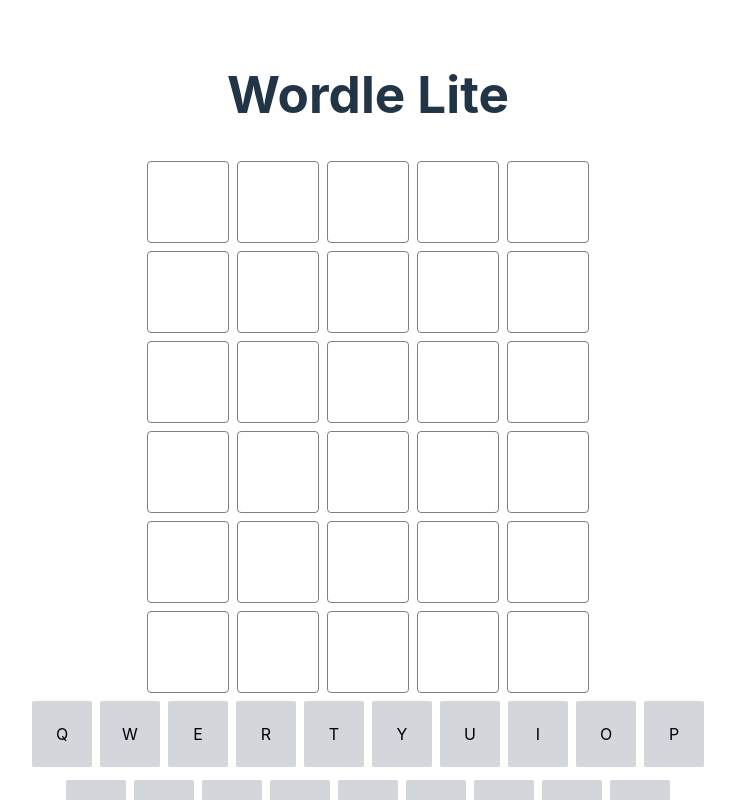
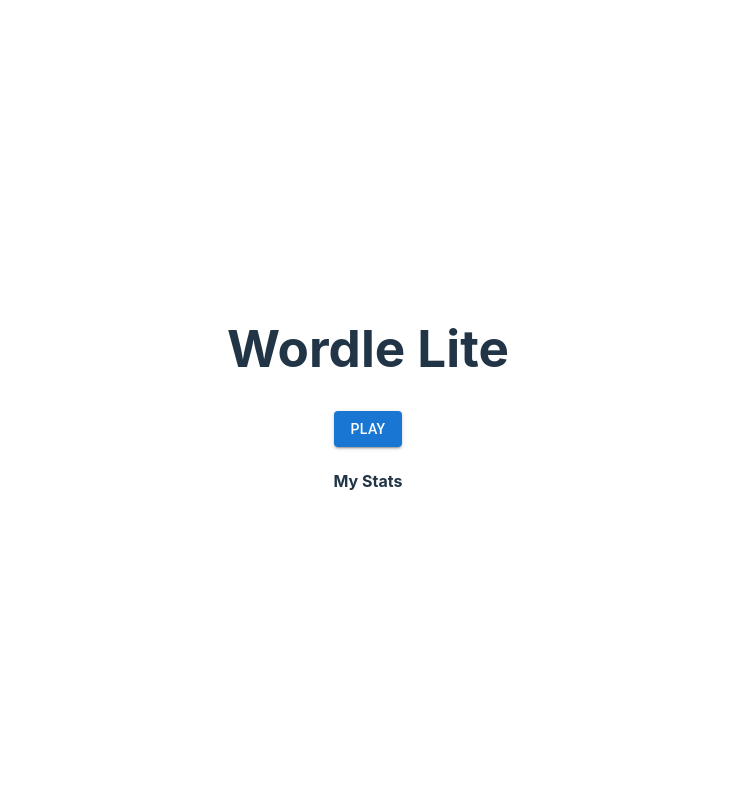
Before and after one commit to laurieatkinson/react-wordle-lite-app, a React (Vite) app: page /stats in a window 1280 px wide. Shown: the top 800 px of the page, without its empty margins (272-1007 px from the left). Built offline with nearby package versions, Linux system fonts and the light colour scheme.

Commit message:
add routing

```diff
--- a/package.json
+++ b/package.json
@@ -14,7 +14,8 @@
     "@mui/material": "^5.10.3",
     "axios": "^0.27.2",
     "react": "^18.2.0",
-    "react-dom": "^18.2.0"
+    "react-dom": "^18.2.0",
+    "react-router-dom": "^6.4.2"
   },
   "devDependencies": {
     "@types/react": "^18.0.17",
--- a/src/App.tsx
+++ b/src/App.tsx
@@ -1,10 +1,15 @@
+import { Route, Routes } from 'react-router-dom'
 import './App.css'
 import PlayGamePage from './pages/PlayGamePage'
+import StatsPage from './pages/StatsPage'
 
 function App() {
   return (
     <div className="App">
-      <PlayGamePage />
+      <Routes>
+        <Route path="/" element={<PlayGamePage />} />
+        <Route path="/stats" element={<StatsPage />} />
+      </Routes>
     </div>
   )
 }
--- a/src/main.tsx
+++ b/src/main.tsx
@@ -1,10 +1,13 @@
 import React from 'react'
 import ReactDOM from 'react-dom/client'
+import { BrowserRouter } from 'react-router-dom'
 import App from './App'
 import './index.css'
 
 ReactDOM.createRoot(document.getElementById('root') as HTMLElement).render(
   <React.StrictMode>
-    <App />
+    <BrowserRouter>
+      <App />
+    </BrowserRouter>
   </React.StrictMode>
 )
--- a/src/pages/PlayGamePage.tsx
+++ b/src/pages/PlayGamePage.tsx
@@ -1,5 +1,6 @@
 import { Alert } from '@mui/material';
 import { useEffect, useState } from 'react';
+import { Link } from 'react-router-dom';
 import GameBoard from '../components/GameBoard';
 import GameCompleteDisplay from '../components/GameCompleteDisplay';
 import Keyboard from '../components/Keyboard';
@@ -66,6 +67,7 @@
                 <Keyboard onLetterSelected={onLetterSelected} onDelete={onDelete} onEnter={onEnter} />
                 }
             </div>
+            <Link to="/stats">View Stats</Link>
         </div>
     );
 };
--- /dev/null
+++ b/src/pages/StatsPage.tsx
@@ -0,0 +1,15 @@
+import { Button } from "@mui/material";
+import { Link } from "react-router-dom";
+
+export default function StatsPage() {
+
+    return (
+        <div>
+            <h1>Wordle Lite</h1>
+            <Button variant="contained">
+                <Link to="/" style={{color: 'white'}}>Play</Link>
+            </Button>
+            <h4>My Stats</h4>
+        </div>
+    );
+};
```
Also changed, not shown: 1 other file (tests, documents, lock files or other folders).
